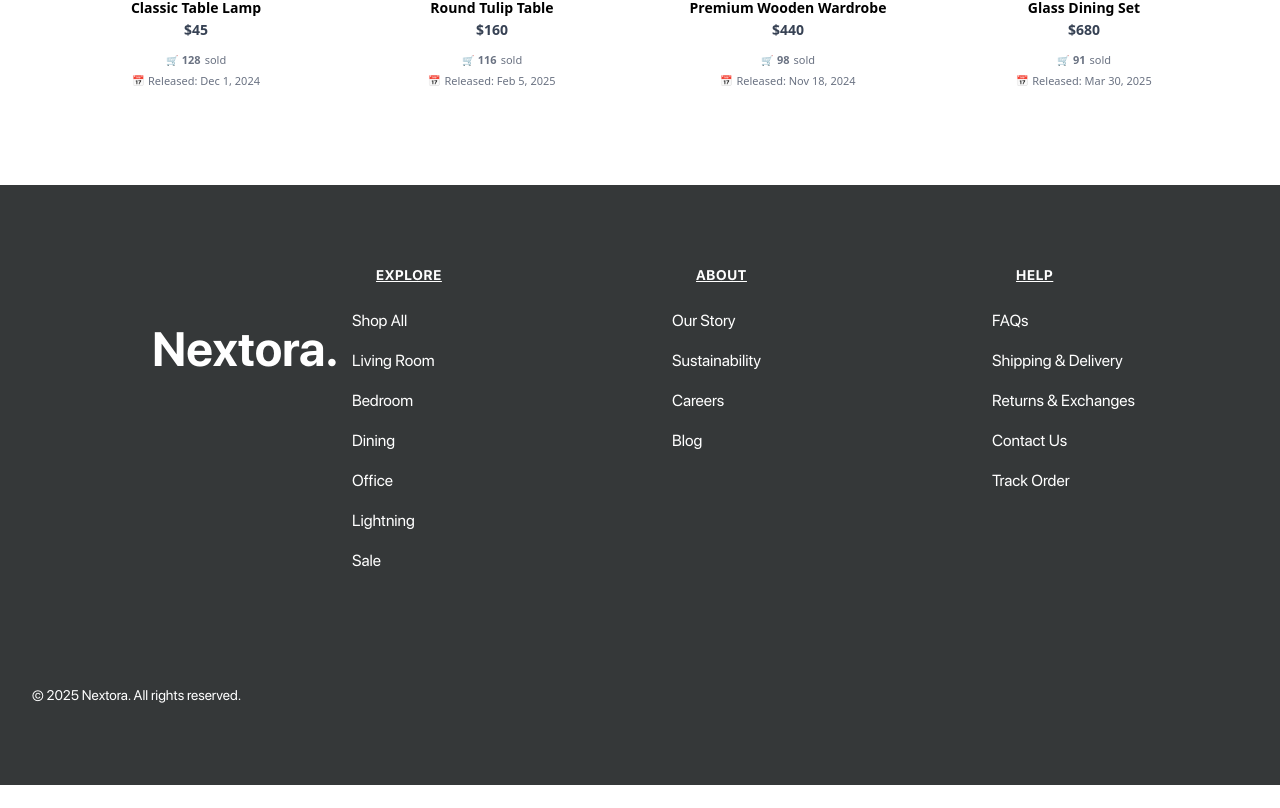
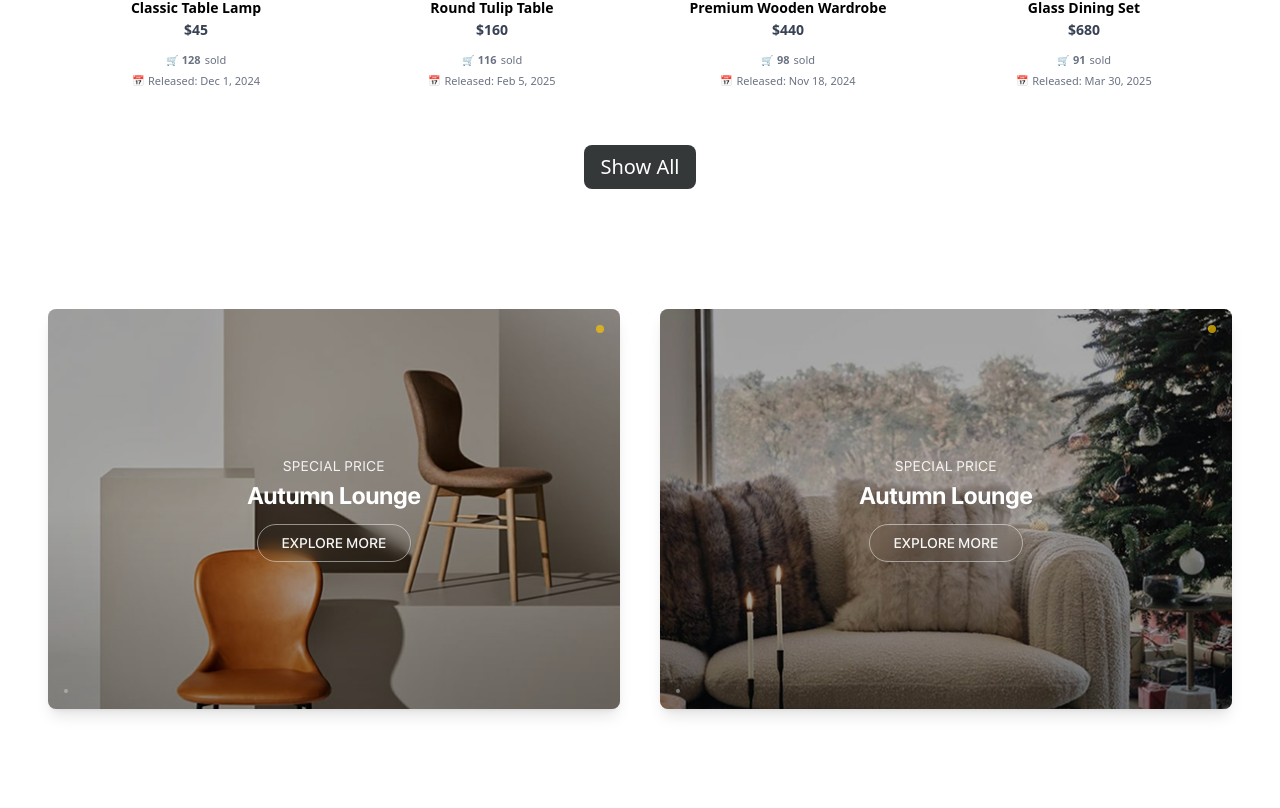
Before and after one commit to syaquiii/nextora, a Next.js app: page /home in a window 1280 px wide. Shown: the part 1652-2460 px from the top of the page. Before the commit the page ends 2437 px from the top, so only its background shows below. Built offline with nearby package versions, Linux system fonts and the light colour scheme.

Commit message:
feat : add Special Price Section

```diff
--- a/src/app/home/page.tsx
+++ b/src/app/home/page.tsx
@@ -1,6 +1,7 @@
 import HeroContainer from "@/features/Hero/container/HeroContainer";
 import ProductInfoContainer from "@/features/ProductInfo/container/ProductInfoContainer";
 import ProductListContainer from "@/features/ProductList/container/ProductListContainer";
+import SpecialPriceContainer from "@/features/SpecialPrice/container/SpecialPriceContainer";
 import React from "react";
 
 const Home = () => {
@@ -9,6 +10,7 @@ const Home = () => {
       <HeroContainer />
       <ProductInfoContainer />
       <ProductListContainer />
+      <SpecialPriceContainer />
     </main>
   );
 };
--- a/src/features/ProductList/components/ProductListLayout.tsx
+++ b/src/features/ProductList/components/ProductListLayout.tsx
@@ -28,6 +28,11 @@ const ProductListLayout: FC<ProductListLayoutProps> = ({
           </Link>
         ))}
       </div>
+      <div className="w-full flex justify-center my-10">
+        <button className="bg-primary-600 rounded-lg text-xl px-4 py-2 text-white">
+          Show All
+        </button>
+      </div>
     </section>
   );
 };
--- a/src/features/ProductsDetail/components/ProductDetails.tsx
+++ b/src/features/ProductsDetail/components/ProductDetails.tsx
@@ -16,7 +16,7 @@ const ProductDetail = ({ product }: Props) => {
   const similarProducts = useSimilarProducts(product.category, product.id);
 
   return (
-    <div className="mycontainer font-sfpro py-10 px-4 md:px-10">
+    <div className="mycontainer font-sfpro py-40 px-4 md:px-10">
       <Link
         href="/home"
         className="inline-block mb-6 text-sm text-gray-600 hover:text-black border-b border-black pb-1"
--- /dev/null
+++ b/src/features/SpecialPrice/components/SpecialPrice1.tsx
@@ -0,0 +1,33 @@
+import Image from "next/image";
+import React from "react";
+import Sprice1 from "@/assets/image/sprice.png";
+
+const SpecialPrice1 = () => {
+  return (
+    <div className="w-full h-full relative overflow-hidden shadow-lg rounded-lg group cursor-pointer transform transition-all duration-500 hover:scale-[1.02] hover:shadow-2xl">
+      <Image
+        className="absolute w-full transition-transform duration-700 group-hover:scale-110"
+        src={Sprice1}
+        alt="ayam"
+      />
+      <div className="absolute h-full w-full flex flex-col gap-1 bg-black/30 font-sfpro text-white justify-center items-center transition-all duration-500 group-hover:bg-black/40">
+        <span className="font-extralight tracking-wider text-sm opacity-90 transform transition-all duration-500 group-hover:opacity-100 group-hover:-translate-y-1">
+          SPECIAL PRICE
+        </span>
+        <h5 className="text-2xl font-bold transform transition-all duration-500 group-hover:scale-105 group-hover:text-yellow-300">
+          Autumn Lounge
+        </h5>
+        <button className="mt-2 px-6 py-2 border border-white/50 rounded-full text-sm font-medium tracking-wide transition-all duration-300 hover:bg-white hover:text-black hover:border-white transform hover:scale-105 active:scale-95 backdrop-blur-sm">
+          EXPLORE MORE
+        </button>
+      </div>
+
+      <div className="absolute top-4 right-4 w-2 h-2 bg-yellow-400 rounded-full opacity-70 animate-pulse"></div>
+      <div className="absolute bottom-4 left-4 w-1 h-1 bg-white rounded-full opacity-50 animate-pulse delay-1000"></div>
+
+      <div className="absolute inset-0 bg-gradient-to-t from-black/20 via-transparent to-transparent pointer-events-none"></div>
+    </div>
+  );
+};
+
+export default SpecialPrice1;
--- /dev/null
+++ b/src/features/SpecialPrice/components/SpecialPrice2.tsx
@@ -0,0 +1,33 @@
+import Image from "next/image";
+import React from "react";
+import Sprice2 from "@/assets/image/sprice2.png";
+
+const SpecialPrice2 = () => {
+  return (
+    <div className="w-full h-full relative overflow-hidden shadow-lg rounded-lg group cursor-pointer transform transition-all duration-500 hover:scale-[1.02] hover:shadow-2xl">
+      <Image
+        className="absolute w-full top-0 transition-transform duration-700 group-hover:scale-110"
+        src={Sprice2}
+        alt="ayam"
+      />
+      <div className="absolute h-full w-full flex flex-col gap-1 bg-black/30 font-sfpro text-white justify-center items-center transition-all duration-500 group-hover:bg-black/40">
+        <span className="font-extralight tracking-wider text-sm opacity-90 transform transition-all duration-500 group-hover:opacity-100 group-hover:-translate-y-1">
+          SPECIAL PRICE
+        </span>
+        <h5 className="text-2xl font-bold transform transition-all duration-500 group-hover:scale-105 group-hover:text-yellow-300">
+          Autumn Lounge
+        </h5>
+        <button className="mt-2 px-6 py-2 border border-white/50 rounded-full text-sm font-medium tracking-wide transition-all duration-300 hover:bg-white hover:text-black hover:border-white transform hover:scale-105 active:scale-95 backdrop-blur-sm">
+          EXPLORE MORE
+        </button>
+      </div>
+
+      <div className="absolute top-4 right-4 w-2 h-2 bg-yellow-400 rounded-full opacity-70 animate-pulse"></div>
+      <div className="absolute bottom-4 left-4 w-1 h-1 bg-white rounded-full opacity-50 animate-pulse delay-1000"></div>
+
+      <div className="absolute inset-0 bg-gradient-to-t from-black/20 via-transparent to-transparent pointer-events-none"></div>
+    </div>
+  );
+};
+
+export default SpecialPrice2;
--- /dev/null
+++ b/src/features/SpecialPrice/container/SpecialPriceContainer.tsx
@@ -0,0 +1,16 @@
+import React from "react";
+import SpecialPrice1 from "../components/SpecialPrice1";
+import SpecialPrice2 from "../components/SpecialPrice2";
+
+const SpecialPriceContainer = () => {
+  return (
+    <section className="h-screen  pb-20 lg:pb-0 mycontainer">
+      <div className="lg:h-1/2  h-full grid grid-cols-1  lg:grid-cols-2 gap-10 ">
+        <SpecialPrice1 />
+        <SpecialPrice2 />
+      </div>
+    </section>
+  );
+};
+
+export default SpecialPriceContainer;
--- a/src/shared/components/BottomNavbar.tsx
+++ b/src/shared/components/BottomNavbar.tsx
@@ -7,7 +7,7 @@ const navlinks = [
   { id: 1, title: "Home", path: "/home", icon: Home },
   { id: 2, title: "Shop", path: "/shop", icon: Grid3X3 },
   { id: 3, title: "Favorite", path: "/favorite", icon: Heart },
-  { id: 4, title: "Profile", path: "/profile", icon: User }, // Added Profile tab
+  { id: 4, title: "Profile", path: "/profile", icon: User },
 ];
 
 const BottomNavbar = () => {
```
Also changed, not shown: src/assets/image/sprice.png (added), src/assets/image/sprice2.png (added).
